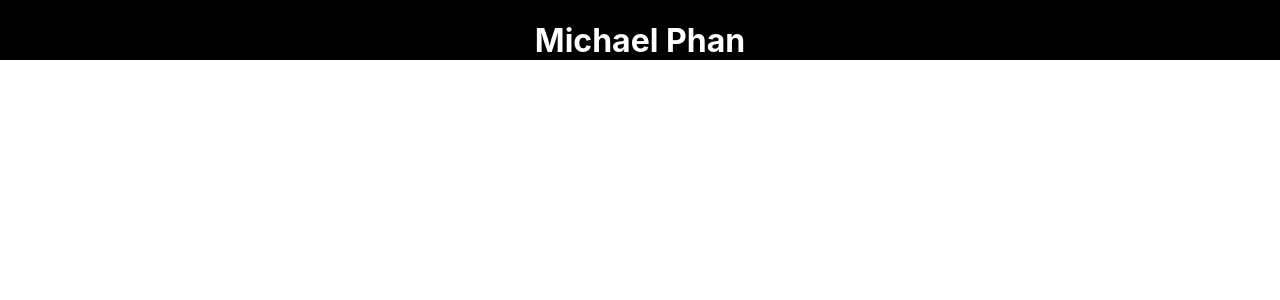
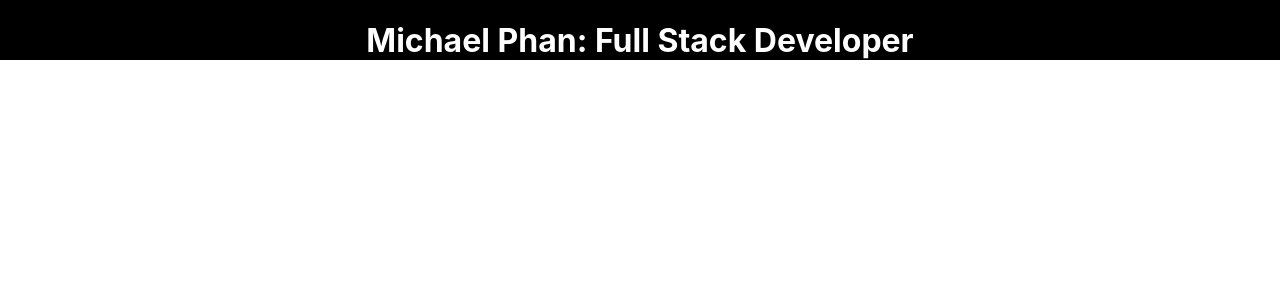
Before and after one commit to michaelphan350/mp-portfolio, a React (Create React App) app: page / in a window 1280 px wide. Shown: the top 300 px of the page. Built offline with nearby package versions, Linux system fonts and the light colour scheme.

Commit message:
more navbar stylings 1

```diff
--- a/src/components/navbar/navbar.js
+++ b/src/components/navbar/navbar.js
@@ -3,8 +3,7 @@ import "./navbar.css"
 export default function Navbar() {
     return (
         <div className='navbar' id='navbar'>
-            <h1>Michael Phan</h1>
-            <h1>Full Stack Developer</h1>
+            <h1>Michael Phan: Full Stack Developer</h1>
         </div>
     );
 }
```
